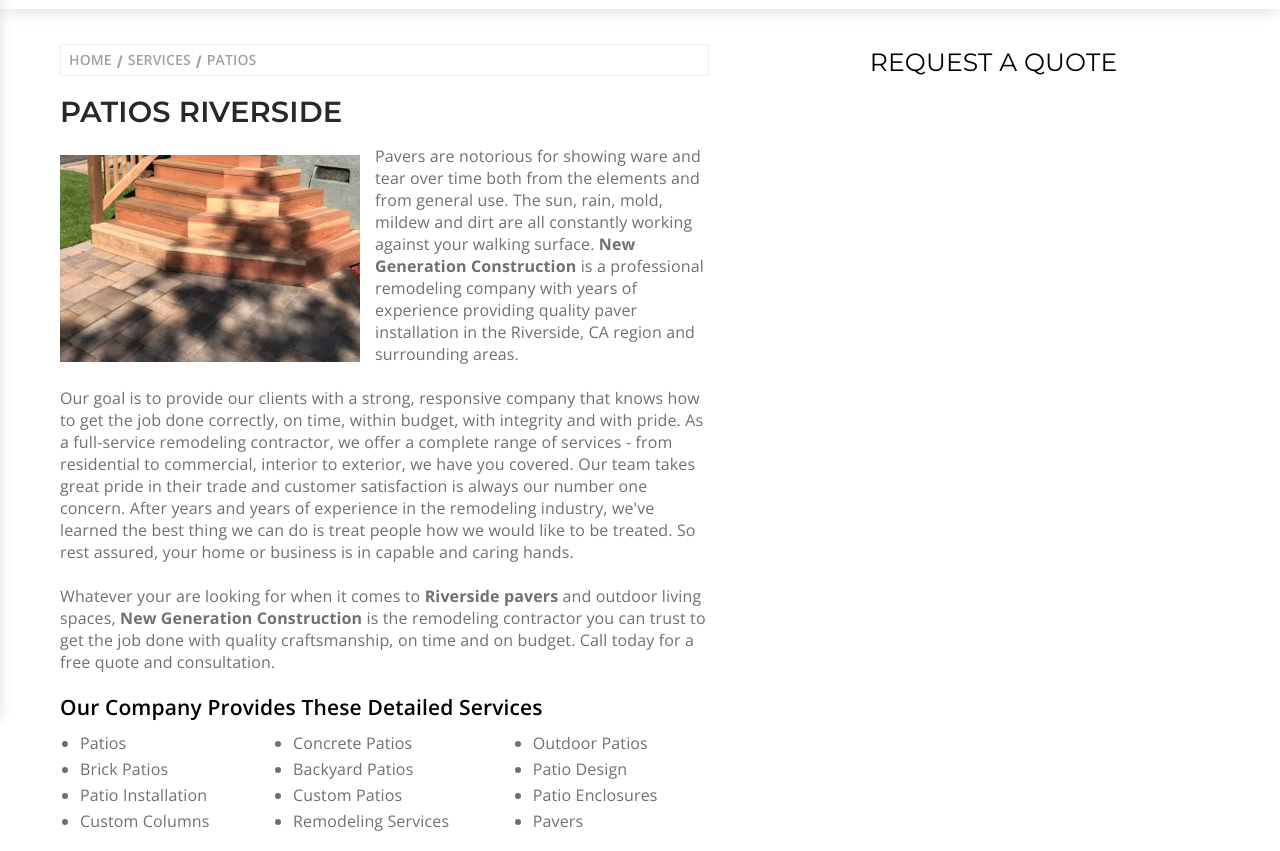
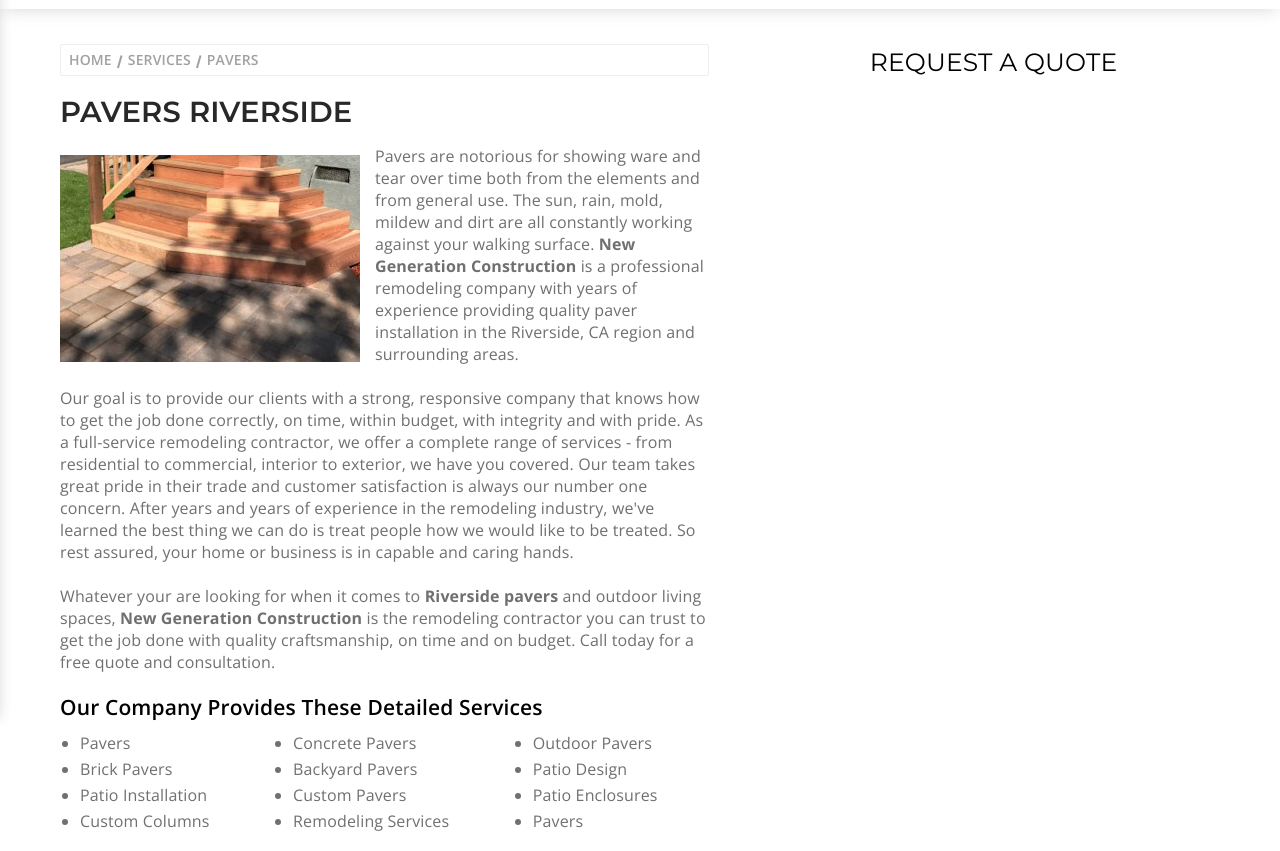
Before and after one commit to matthewd-hue/new-generation, a plain HTML site: page pavers.html in a window 1280 px wide. Shown: the part 82-933 px from the top of the page. Drawn offline with nearby package versions, Linux system fonts and the light colour scheme; a script that the page names is missing.

Commit message:
Update pavers.html

```diff
--- a/pavers.html
+++ b/pavers.html
@@ -5,13 +5,13 @@
     <meta http-equiv="X-UA-Compatible" content="IE=edge">
     <meta name="viewport" content="width=device-width,initial-scale=1.0,maximum-scale=1">
     <!-- title -->
-    <title>Patios Riverside | Riverside Remodeling Contractor | Riverside, CA</title>
+    <title>Pavers Riverside | Riverside Remodeling Contractor | Riverside, CA</title>
     <meta name="description"  content="Paver patio installation and repair in Riverside, CA. New Generation Construction builds durable paver surfaces that stand up to sun, rain, and daily wear.">
     <meta name="keywords" content="remodeling contractor, Home remodeling, Home remodelers, Custom home remodeling">
     <link rel="canonical" href="https://www.newgeneration13.com/pavers.html">
 <!-- Facebook Meta Properties -->
 
-    <meta property="og:title" content="Patios Riverside | Riverside Remodeling Contractor | Riverside, CA">
+    <meta property="og:title" content="Pavers Riverside | Riverside Remodeling Contractor | Riverside, CA">
 
     <meta property="og:url"  content="https://www.newgeneration13.com/pavers.html">
 
@@ -141,15 +141,15 @@
                                         <ul>
                                             <li><a href="/">Home</a></li>
                                             <li><a href="/services.html">Services</a></li>
-                                            <li>Patios </li>
+                                            <li>Pavers </li>
                                         </ul>
                                     </div>
 
                                     <h1
                                         class="section-title-large sm-section-title-medium xs-section-title-large text-dark-gray font-weight-600 alt-font margin-three-bottom xs-margin-fifteen-bottom tz-text text-uppercase">
-                                        Patios Riverside </h1>
+                                        Pavers Riverside </h1>
                                     <div class="about-us-img">
-                                        <img src="images/services/pavers.jpg" alt="Patios Riverside">
+                                        <img src="images/services/pavers.jpg" alt="Pavers Riverside">
                                     </div>
                                     <p>Pavers are notorious for showing ware and tear over time both from the elements and from general use. The sun, rain, mold, mildew and dirt are all constantly working against your walking surface. <strong>New Generation Construction</strong> is a professional remodeling company with years of experience providing quality paver installation in the Riverside, CA region and surrounding areas.</p>
        <p>Our goal is to provide our clients with a strong, responsive company that knows how to get the job done correctly, on time, within budget, with integrity and with pride. As a full-service remodeling contractor, we offer a complete range of services - from residential to commercial, interior to exterior, we have you covered. Our team takes great pride in their trade and customer satisfaction is always our number one concern. After years and years of experience in the remodeling industry, we've learned the best thing we can do is treat people how we would like to be treated. So rest assured, your home or business is in capable and caring hands.</p>
@@ -158,14 +158,14 @@
                                     <h4>Our Company Provides These Detailed Services
                                     </h4>
                                     <ul class="service-list">
-                                        <li>Patios</li>
-                                        <li>Concrete Patios</li>
-                                        <li>Outdoor Patios</li>
-                                        <li>Brick Patios</li>
-                                        <li>Backyard Patios</li>
+                                        <li>Pavers</li>
+                                        <li>Concrete Pavers</li>
+                                        <li>Outdoor Pavers</li>
+                                        <li>Brick Pavers</li>
+                                        <li>Backyard Pavers</li>
            <li>Patio Design</li>
            <li>Patio Installation</li>
-           <li>Custom Patios</li>
+           <li>Custom Pavers</li>
            <li>Patio Enclosures</li>
            <li>Custom Columns</li>
            <li>Remodeling Services</li>
```
